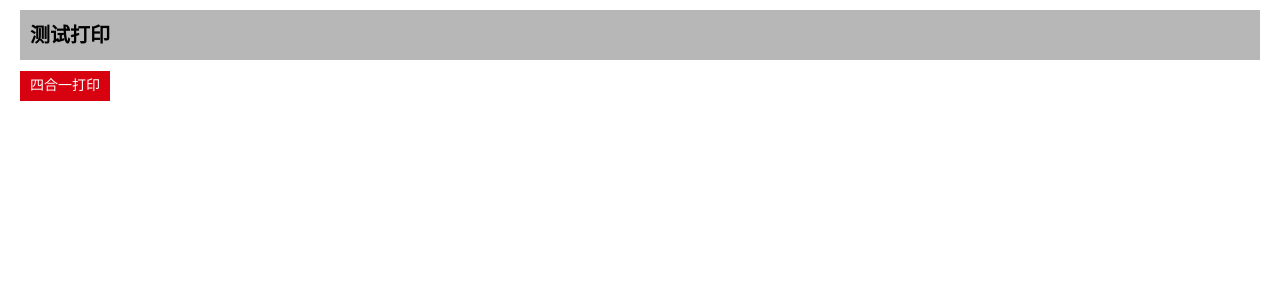
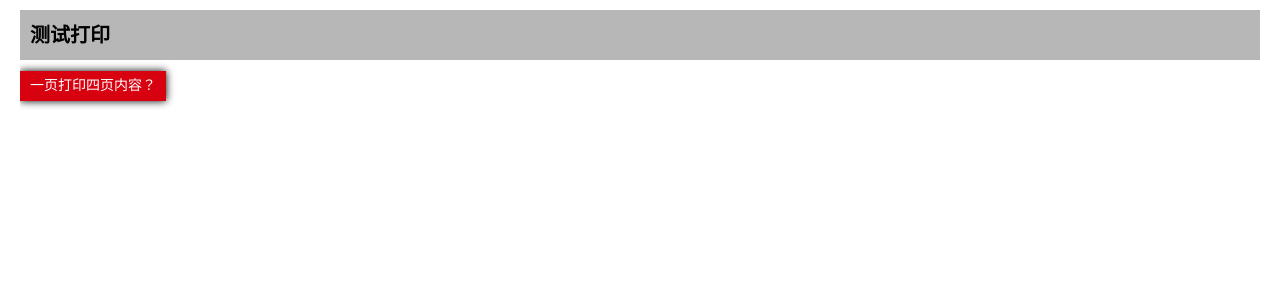
Before and after one commit to guojs-github/vue-test, a Vue app: page /#/Print in a window 1280 px wide. Shown: the top 300 px of the page. Built offline with nearby package versions, Linux system fonts and the light colour scheme.

Commit message:
Print暂时无解决方案

```diff
--- a/src/assets/styles/layout.less
+++ b/src/assets/styles/layout.less
@@ -77,6 +77,7 @@
 }
 
 .-button {
+	.-box-shadow-routine(8, 1);
 	padding: 0 10px;
 	margin: 0;
 
--- a/src/components/Print/Print.vue
+++ b/src/components/Print/Print.vue
@@ -6,7 +6,7 @@
 
 		<div class='-row'>
 			<div class='-inline -ef-click -light-red -red-button print-4-in-1'>
-				四合一打印
+				一页打印四页内容？
 			</div>
 		</div>
 	</div>
```
